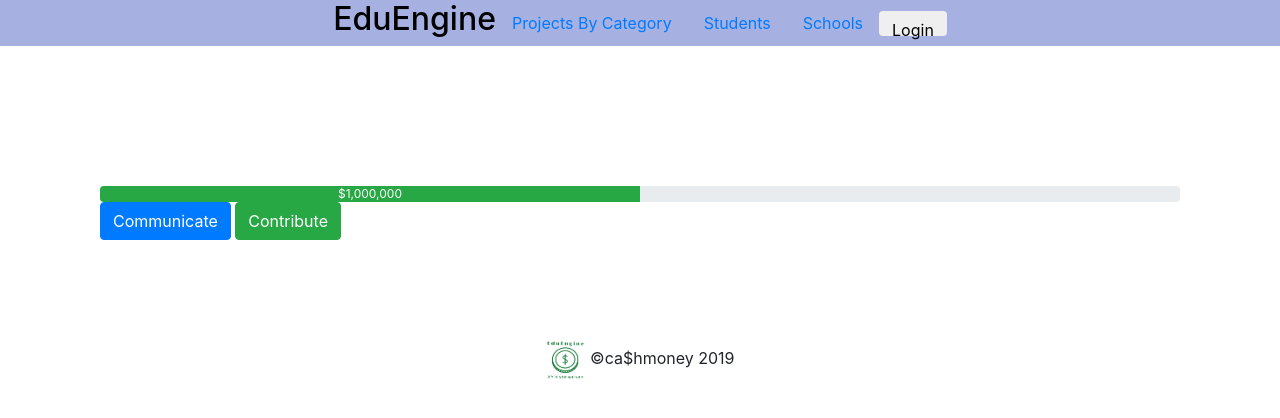
After one commit to JoshWeiner/ca-hmoney, a Flask app: template cashmoney/templates/project.html in a window 1280 px wide. The commit adds this page. Shown: the top 418 px of the page. Run offline with Flask 2, Linux system fonts and the light colour scheme; the template is opened without the code that fills it, so the values that code supplies are empty; some libraries are stand-ins or nearby versions.

Commit message:
Front end ~stuff~

```diff
--- a/cashmoney/__init__.py
+++ b/cashmoney/__init__.py
@@ -15,6 +15,7 @@ for i in range(0,10):
     print(project)
     posts.append(project)
     print(posts)
+
 
 @app.route("/home")
 def hello():
--- /dev/null
+++ b/cashmoney/templates/project.html
@@ -0,0 +1,14 @@
+{%extends 'base.html'%}
+{%block body%}
+<div style = "margin:100px">
+  <h2> {{project["title"]}} </h2>
+  <img src = {{project['img']}}></img>
+  <p> {{project["description"]}}</p>
+  <div class="progress">
+    <div class="progress-bar bg-success" role="progressbar" style="width: 50%" aria-valuenow="50" aria-valuemin="0" aria-valuemax="100"> $1,000,000</div>
+  </div>
+  <button type="button" class="btn btn-primary">Communicate</button>
+  <button type="button" class="btn btn-success">Contribute</button>
+  </div>
+
+{%endblock%}
--- a/cashmoney/templates/projects.html
+++ b/cashmoney/templates/projects.html
@@ -1,7 +1,7 @@
 {%extends 'base.html'%}
 
 {%block body%}
-<div class = "row">
+<div class = "row" style = "margin:100px">
 <form class="form-inline my-2 my-lg-0">
       <input class="form-control mr-sm-2" type="search" placeholder="Search" aria-label="Search">
       <button class="btn btn-outline-success my-2 my-sm-0" type="submit">Search</button>
```
Also changed, not shown: cashmoney/templates/home.html (+6 -3 lines), doc/devlog.txt (+9 -0 lines).
